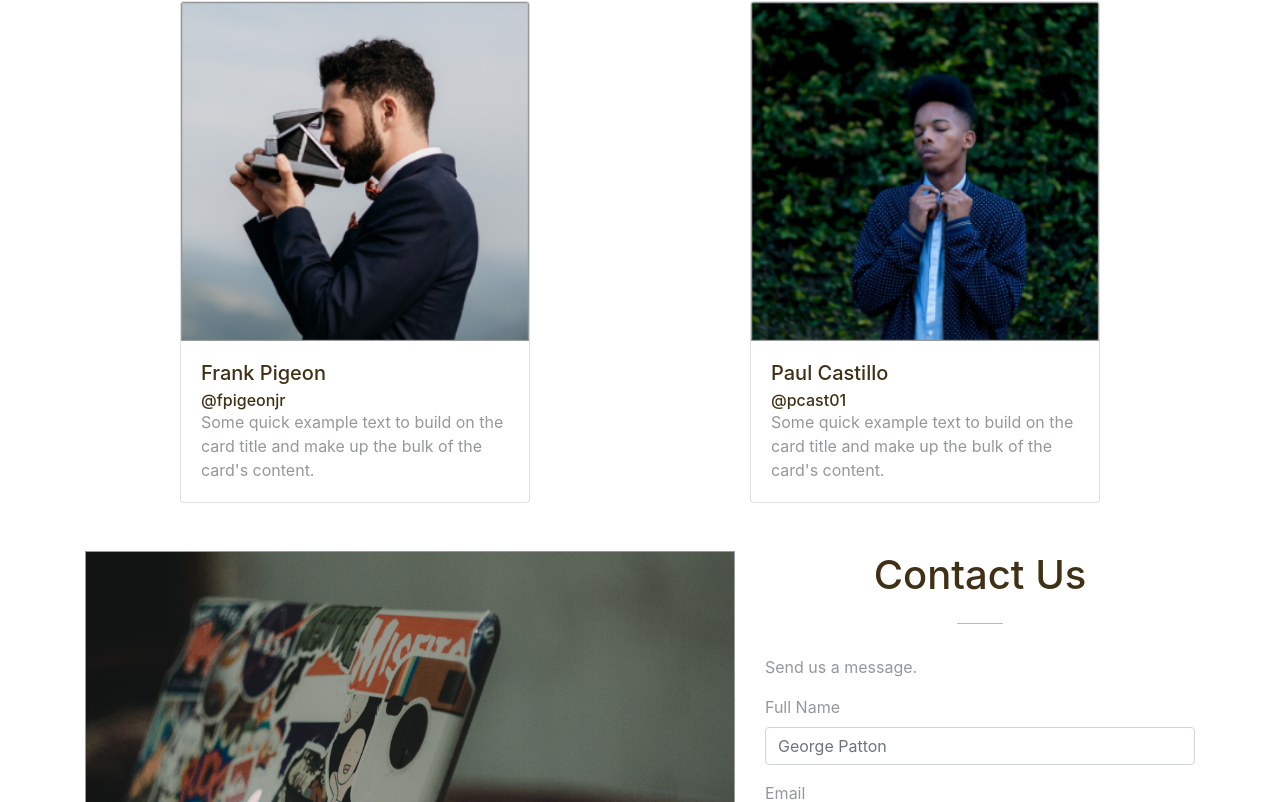
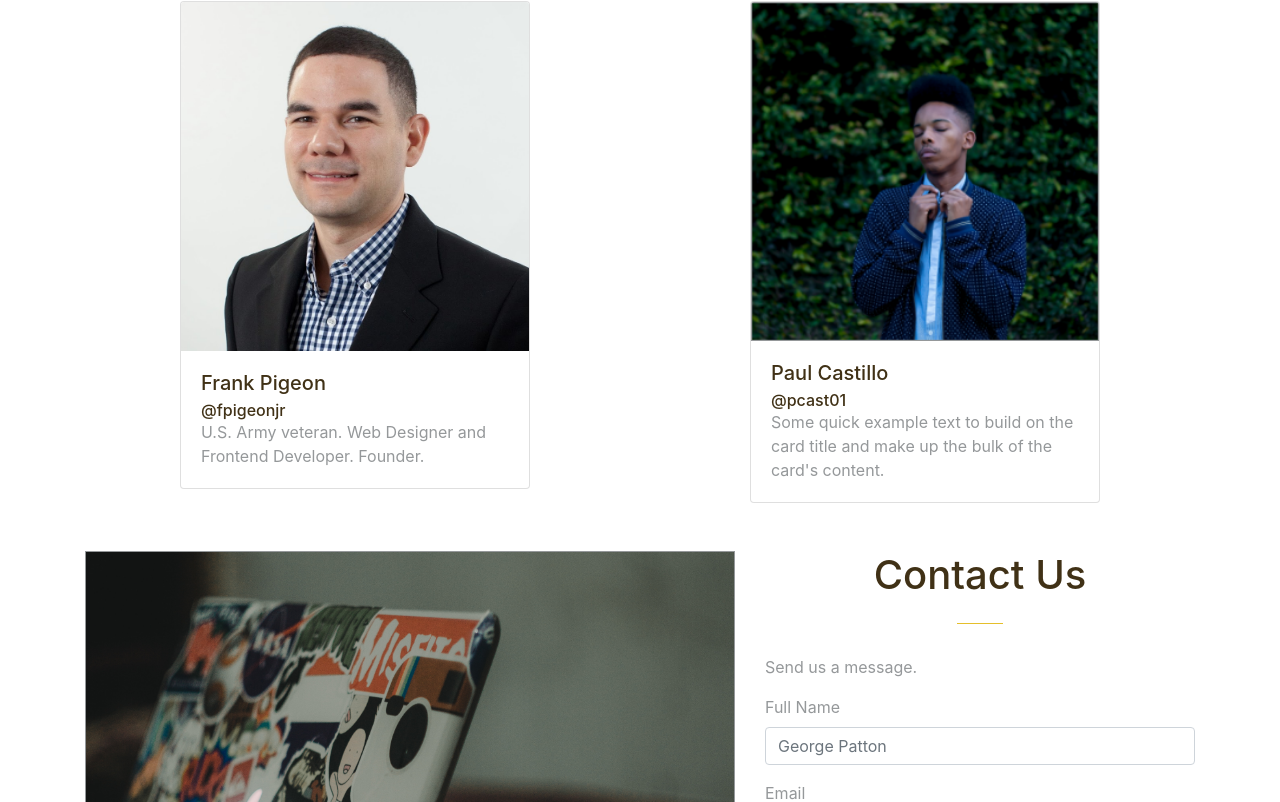
Before and after one commit to sacodersunited/landingpage, a React (Create React App) app: page / in a window 1280 px wide. Shown: the part 1790-2592 px from the top of the page. Built offline with nearby package versions, Linux system fonts and the light colour scheme.

Commit message:
adds franks profile pic and short bio.

```diff
--- a/src/components/Team.js
+++ b/src/components/Team.js
@@ -9,7 +9,7 @@ import {
   CardTitle,
   CardSubtitle
 } from "reactstrap";
-import frank from "../img/fpigeonjr-profile.png";
+import frank from "../img/frank.jpg";
 import paul from "../img/pcast-profile.png";
 
 const Team = props => (
@@ -19,10 +19,15 @@ const Team = props => (
         <CardImg top width="100%" src={frank} alt="Card image cap" />
         <CardBody>
           <CardTitle>Frank Pigeon</CardTitle>
-          <CardSubtitle>@fpigeonjr</CardSubtitle>
+          <a
+            href="https://twitter.com/fpigeonjr"
+            target="_blank"
+            rel="noopener noreferrer"
+          >
+            <CardSubtitle>@fpigeonjr</CardSubtitle>
+          </a>
           <CardText>
-            Some quick example text to build on the card title and make up the
-            bulk of the card's content.
+            U.S. Army veteran. Web Designer and Frontend Developer. Founder.
           </CardText>
         </CardBody>
       </Card>
```
Also changed, not shown: src/img/fpigeonjr-profile.png (deleted), src/img/frank.jpg (added).
